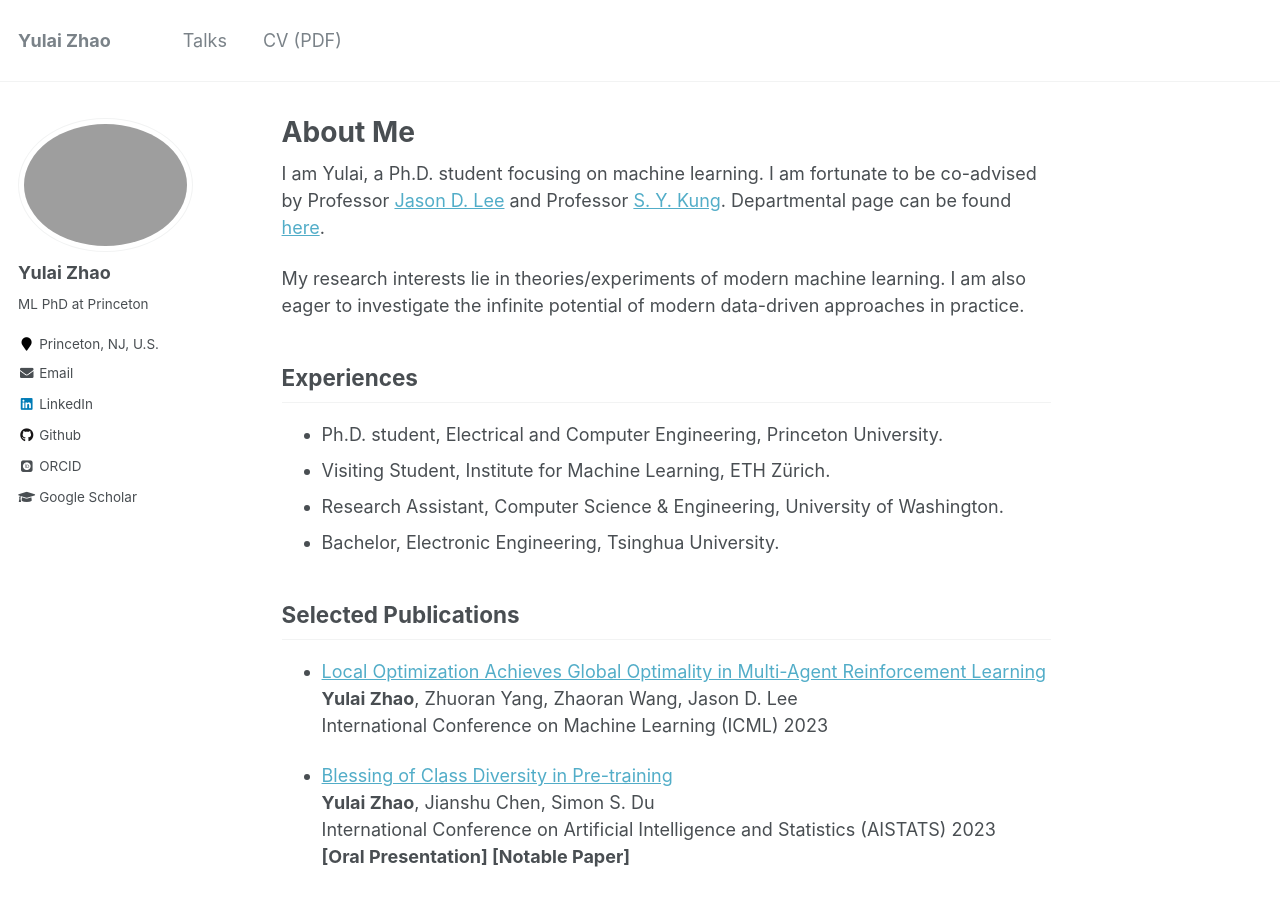
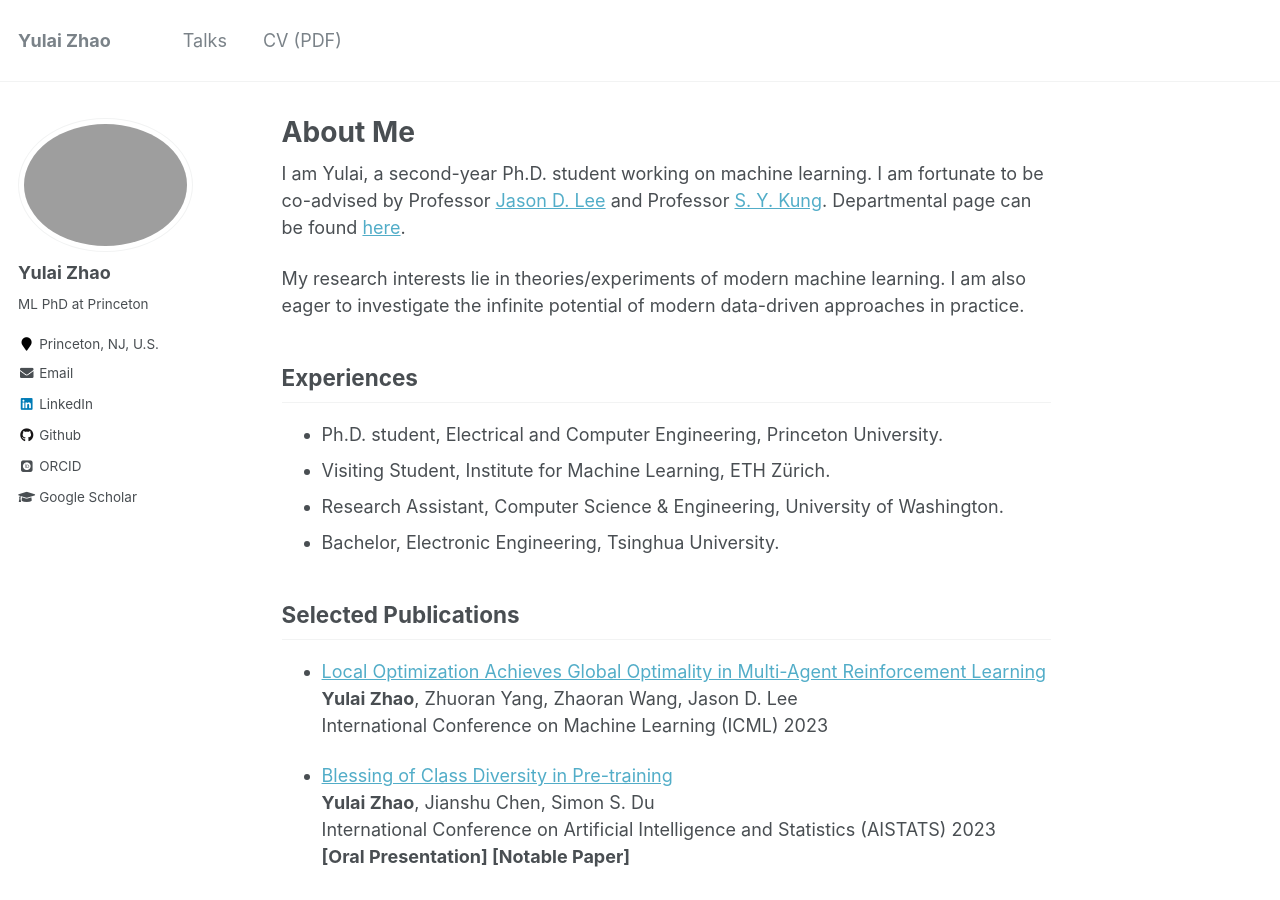
Before and after one commit to zhaoyl18/zhaoyl18.github.io, a Jekyll site: the page built from _pages/about.md, in a window 1280 px wide and 900 px high. Built offline with Jekyll 4.4.1, drawn with Linux system fonts in a browser that asks for light colours; some web fonts are replaced.

Commit message:
Update about.md

```diff
--- a/_pages/about.md
+++ b/_pages/about.md
@@ -7,7 +7,7 @@ redirect_from:
   - /about.html
 ---
 
-I am Yulai, a Ph.D. student focusing on machine learning. I am fortunate to be co-advised by Professor [Jason D. Lee](https://jasondlee88.github.io/) and Professor [S. Y. Kung](https://ece.princeton.edu/people/sun-yuan-kung). Departmental page can be found [here](https://ece.princeton.edu/people/yulai-zhao).
+I am Yulai, a second-year Ph.D. student working on machine learning. I am fortunate to be co-advised by Professor [Jason D. Lee](https://jasondlee88.github.io/) and Professor [S. Y. Kung](https://ece.princeton.edu/people/sun-yuan-kung). Departmental page can be found [here](https://ece.princeton.edu/people/yulai-zhao).
 
 My research interests lie in theories/experiments of modern machine learning. I am also eager to investigate the infinite potential of modern data-driven approaches in practice.
 <!-- I'm Yulai, a Ph.D. student at Princeton University. My research interests lie in theories/experiments of modern machine learning. I am also eager to apply modern data-driven approaches to practice. -->
```
